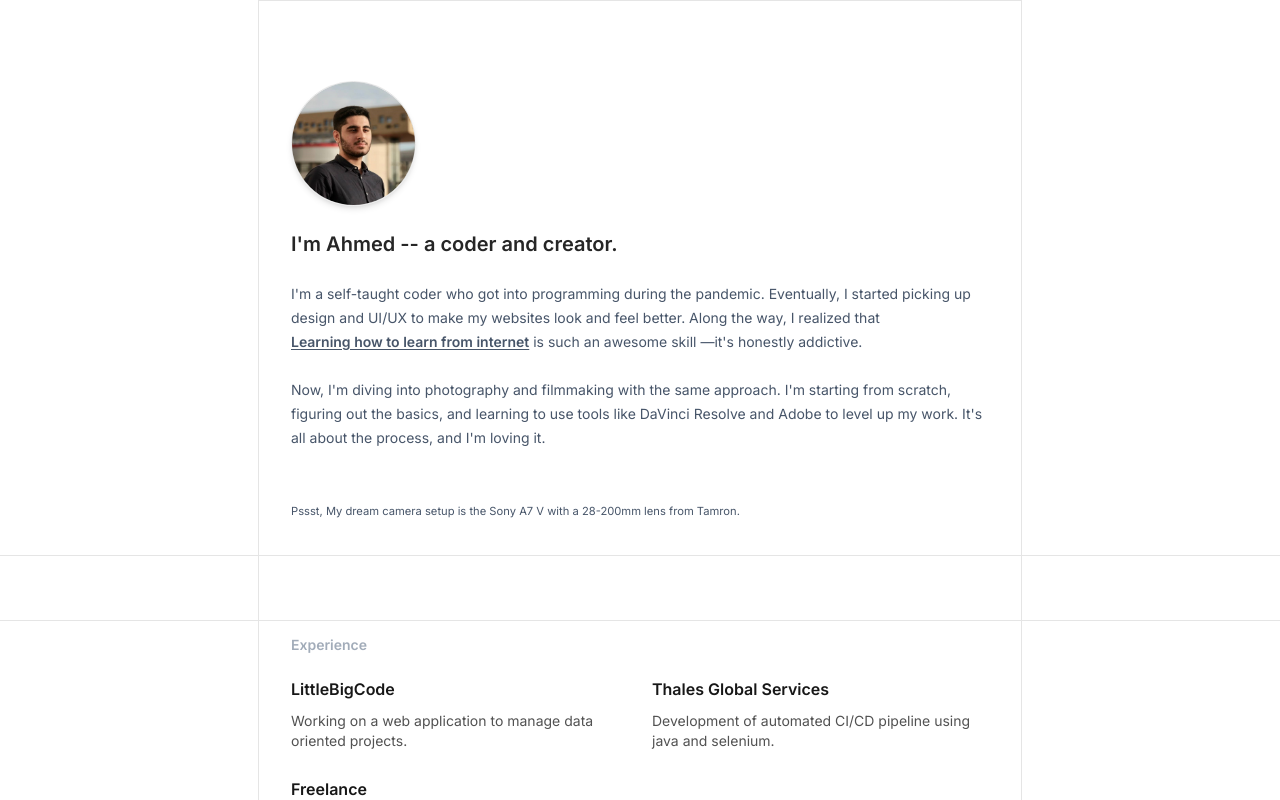
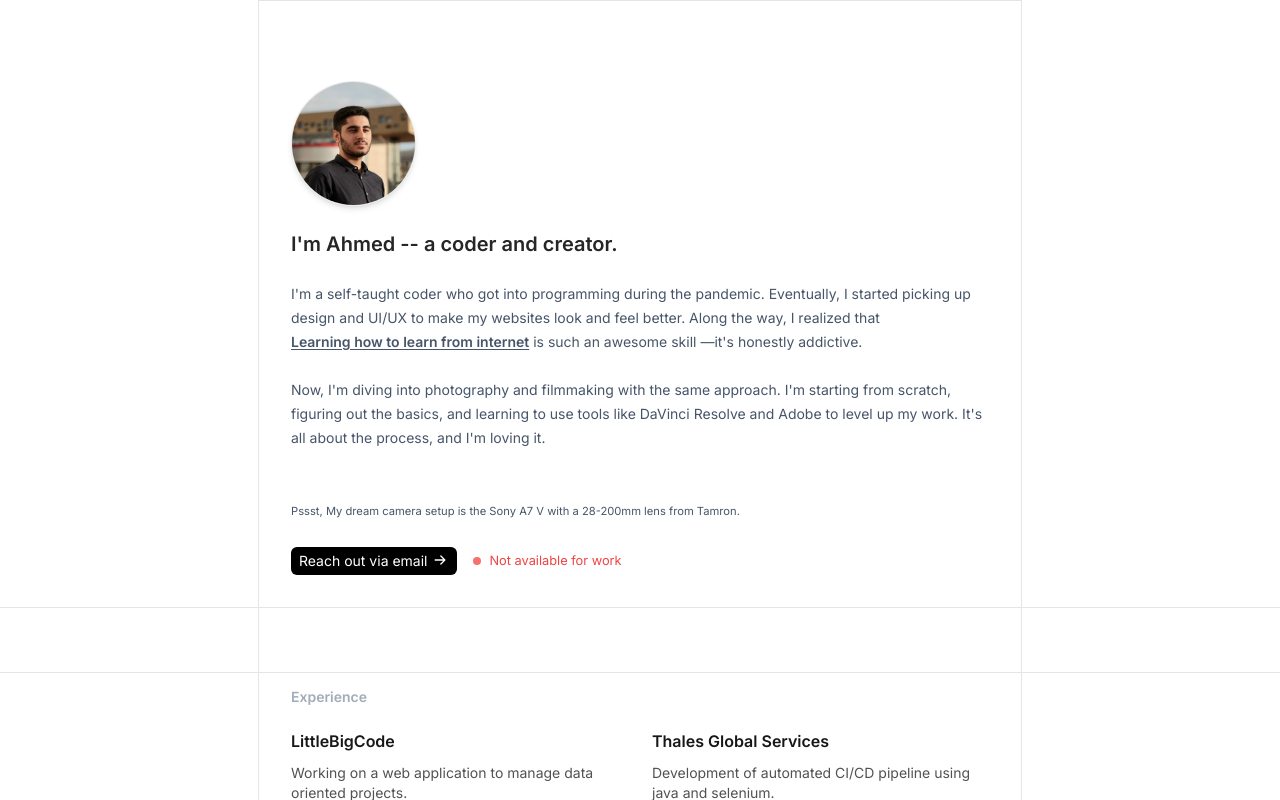
Before and after one commit to Ahmed-UPEC/ahmed-cv-portfolio-next, a Next.js app: page / in a window 1280 px wide. Shown: the top 800 px of the page. Built offline with nearby package versions, Linux system fonts and the light colour scheme; some icons are missing.

Commit message:
button to send email and current status

```diff
--- a/src/components/Home.tsx
+++ b/src/components/Home.tsx
@@ -25,7 +25,7 @@ export default function Home() {
             I&apos;m a self-taught coder who got into programming during the
             pandemic. Eventually, I started picking up design and UI/UX to make
             my websites look and feel better. Along the way, I realized that{" "}
-            <br/>
+            <br />
             <span className="font-semibold underline underline-offset-2">
               Learning how to learn from internet
             </span>{" "}
@@ -44,6 +44,20 @@ export default function Home() {
               from Tamron.
             </small>
           </p>
+
+          <div className="bg-transparent rounded-xl w-fit flex items-center gap-4">
+            <a href="mailto:ahmedfrancilien@gmail.com" className="p-2 py-1 bg-black hover:bg-black/80 text-white rounded-md text-sm transition-all duration-150">
+              Reach out via email{" "}
+              <Icon
+                icon="ph:arrow-right-bold"
+                className="inline text-lg pb-1 text-white align-middle"
+              />
+            </a>
+            <small className="flex gap-2 text-red-500 items-center">
+              <div className="w-2 h-2 rounded-3xl bg-red-400"></div>{" "}
+              Not available for work
+            </small>
+          </div>
         </div>
 
         {/* Experience section */}
```
